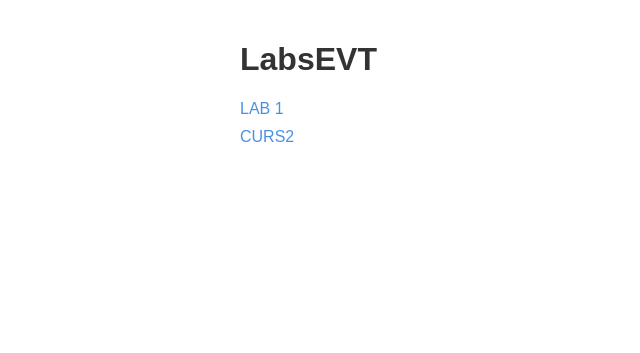
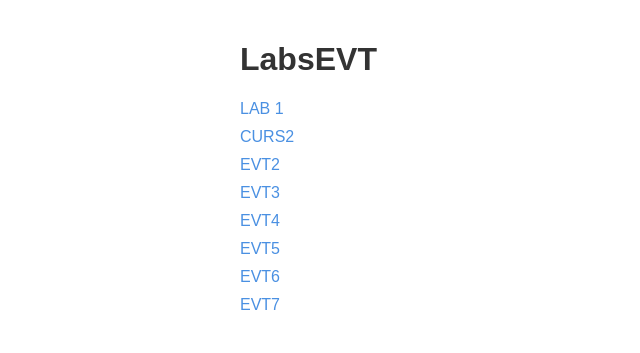
Before and after one commit to Artyom1944/EVTBSUIR, a plain HTML site: page index.html in a window 1280 px wide. Shown: the whole page, without its empty margins (0-640 px from the left). Drawn offline with Linux system fonts and the light colour scheme.

Commit message:
Update index.html

```diff
--- a/index.html
+++ b/index.html
@@ -41,7 +41,12 @@
     <ul>
         <li><a href="EVT1.1/Filmi.html">LAB 1</a></li>
         <li><a href="SITE2/index.html">CURS2</a></li>
-
+        <li><a href="EVT2/index.html">EVT2</a></li>
+        <li><a href="EVT3/index.html">EVT3</a></li>
+        <li><a href="EVT4/index.html">EVT4</a></li>
+        <li><a href="EVT5/index.html">EVT5</a></li>
+        <li><a href="EVT6/index.html">EVT6</a></li>
+        <li><a href="EVT7/index.html">EVT7</a></li>
     </ul>
 </body>
 </html>
```
